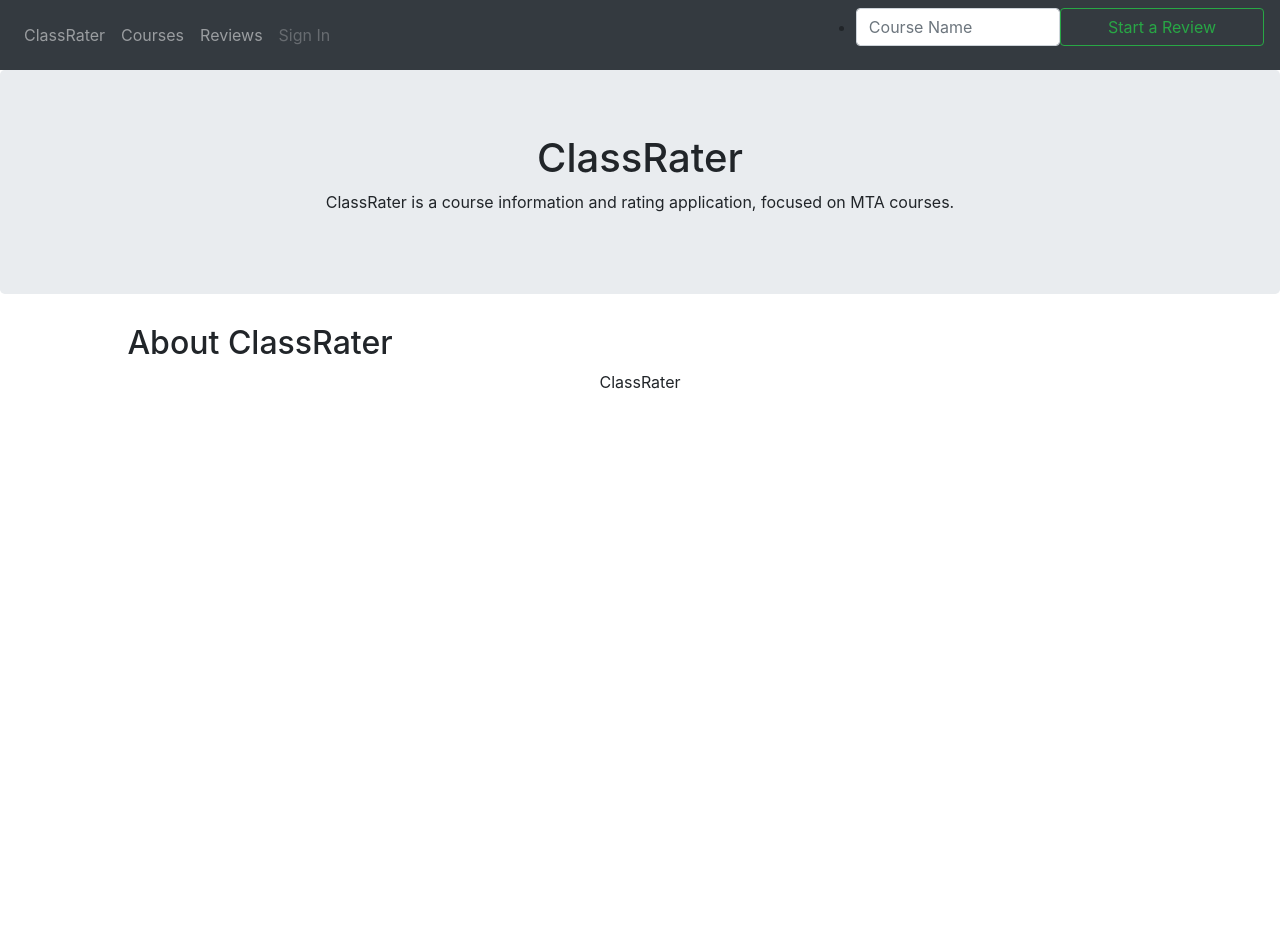
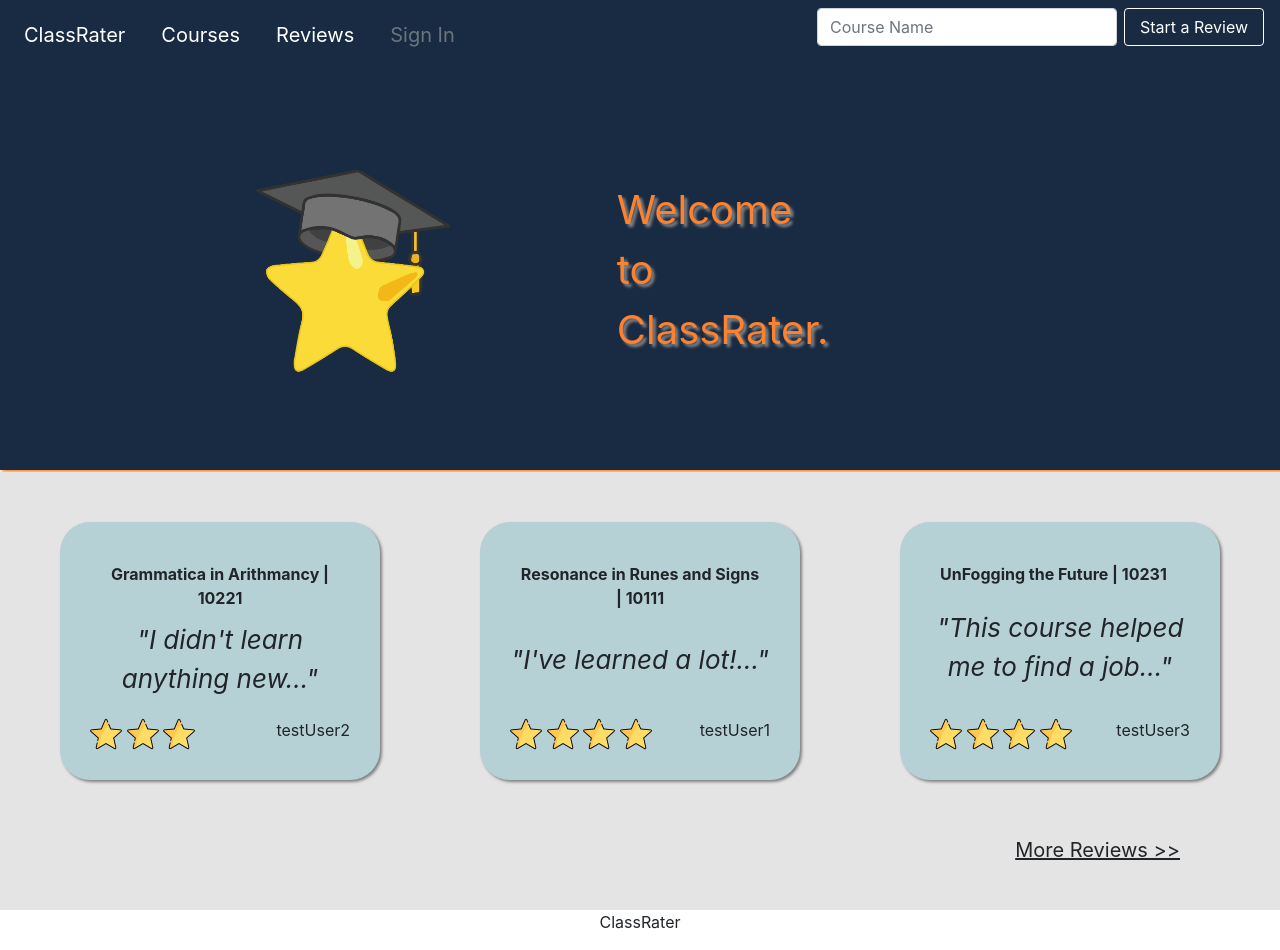
Before and after one commit to beyond-io/ClassRater, a Django app: page / in a window 1280 px wide. Before the commit the page ends 800 px from the top, so only its background shows below. Run offline with Django 3.2, Linux system fonts and the light colour scheme; data comes from the database, SQL or seed files in the repository; some libraries are stand-ins or nearby versions.

Commit message:
Added Landing Page
- Added landing page that displayed the last three reviews
- Added single_preview template for displayed review in the landing page
- Modified views.py to get the last three reviews (by date) and send it
  to the page
- Upadted app_layout css (navigation bar)

```diff
--- /dev/null
+++ b/homepage/static/css/app_layout.css
@@ -0,0 +1,22 @@
+.navbar {
+	background-color: #182B43;
+}
+
+.nav-link {
+	color: white;
+	font-size: 20px;
+	margin-right: 20px;
+}
+
+.review-btn {
+	color: white;
+    border: 1px solid white;
+    margin-left: 7px;
+    width: 140px;
+}
+
+.course-search {
+	width: 300px;
+}
+
+li { list-style: none }
--- /dev/null
+++ b/homepage/static/css/landing.css
@@ -0,0 +1,96 @@
+img.logo {
+	width: 260px;
+	height: 260px;
+	margin: 70px !important;
+}
+
+.page-container {
+	justify-content: center;
+	display: flex;
+	flex-direction: column;
+	padding: 0 !important;
+}
+
+.top-container {
+	background-color: #182B43;
+	color: #FE812D;
+	display: flex;
+	flex-direction: column;
+	flex-grow: 1;
+	align-items: center;
+	box-shadow: 2px 2px 3px #FE812D;
+}
+
+.top-content {
+	display: flex;
+	flex-direction: row;
+}
+
+.top-title{
+	display: flex;
+	flex-direction: column;
+	align-self: center;
+	text-shadow: 3px 3px 3px #888888;
+	width: 30%;
+    text-align: left;
+    padding: 70px;
+    font-size: 40px;
+}
+
+.bottom-container {
+	margin-top: 2px !important;
+	display: flex;
+	flex-direction: column;
+	background-color: #e4e4e4;
+}
+
+.reviews-container {
+	display: flex;
+	flex-direction: row;
+	justify-content: space-around;
+}
+
+.preview-box {
+	border-radius: 30px;
+	background-color: #B6D1D5;
+	margin: 50px;
+	flex-direction: column;
+	padding: 30px;
+	display: flex;
+	width: 25%;
+	justify-content: space-between;
+	box-shadow: 2px 2px 3px gray;
+}
+
+.course-name {
+	font-weight: bold;
+	margin: 10px;
+	align-self: flex-start;
+}
+
+.review-content {
+	display: flex;
+	font-weight: normal !important;
+	font-size: 26px;
+	flex-direction: column;
+	margin-bottom: 20px;
+	font-style: italic;
+}
+
+.review-bottom {
+	display: flex;
+	flex-direction: row;
+	justify-content: space-between;
+}
+
+.more-reviews {
+	align-self: flex-end;
+	margin: 5px 100px 45px 30px;
+    text-decoration: underline;
+    font-size: 20px;
+    cursor: pointer;
+}
+
+.user{
+	font-size: 16px;
+}
--- a/homepage/templates/homepage/app_layout.html
+++ b/homepage/templates/homepage/app_layout.html
@@ -5,25 +6,26 @@
     <meta charset="utf-8">
     <meta name="viewport" content="width=device-width, initial-scale=1">
     <link rel="stylesheet" href="https://maxcdn.bootstrapcdn.com/bootstrap/4.5.2/css/bootstrap.min.css">
+    <link rel="stylesheet" href="{% static 'css/app_layout.css' %}">
     <script src="https://ajax.googleapis.com/ajax/libs/jquery/3.5.1/jquery.min.js"></script>
     <script src="https://cdnjs.cloudflare.com/ajax/libs/popper.js/1.16.0/umd/popper.min.js"></script>
     <script src="https://maxcdn.bootstrapcdn.com/bootstrap/4.5.2/js/bootstrap.min.js"></script>
     <style type="text/css">
     .author, .eom { color: grey }
+
     </style>
 </head>
 <body>
 
 
-
-<nav class="navbar navbar-expand-sm bg-dark navbar-dark">
+<nav class="navbar navbar-expand-sm">
     <button class="navbar-toggler" type="button" data-toggle="collapse" data-target="#collapsibleNavbar">
         <span class="navbar-toggler-icon"></span>
     </button>
     <div class="collapse navbar-collapse" id="collapsibleNavbar">
         <ul class="navbar-nav">
             <li class="nav-item">
-        <a class="nav-link" href="/" style="font-size:16px">ClassRater</a>
+                <a class="nav-link" href="/">ClassRater</a>
             </li>
             <li class="nav-item">
                 <a class="nav-link" href="/courses">Courses</a>
@@ -38,10 +40,12 @@
         <ul class="nav-item ml-auto">
             <li>
                 <form class="d-flex" method=GET
-            action={% url 'add_review_search' %}>
+                      action={% url
+                'add_review_search' %}>
                 {% csrf_token %}
-            <input class="form-control me-2" type="search" placeholder="Course Name" aria-label="Search" name="course">
-            <button class="btn btn-outline-success btn-block" type="submit">Start a Review</button>
+                <input class="form-control me-2 course-search" type="search" placeholder="Course Name"
+                       aria-label="Search" name="course">
+                <button class="btn review-btn btn-block" type="submit">Start a Review</button>
                 </form>
             </li>
         </ul>
--- a/homepage/templates/homepage/landing/landing.html
+++ b/homepage/templates/homepage/landing/landing.html
@@ -1,27 +1,33 @@
+{% extends 'homepage/app_layout.html' %}
+{% load static %}
+{% block content %}
 <!DOCTYPE html>
 <html lang="en">
 <head>
-  <title>ClassRater</title>
+    <title>ClassRater</title>
+    <link rel="stylesheet" href="{% static 'css/landing.css' %}">
 </head>
 
 <body>
-{% extends 'homepage/app_layout.html' %}
-{% block content %}
-
-<div class="jumbotron text-center" style="margin-bottom:0">
-  <h1>ClassRater</h1>
-  <p>ClassRater is a course information and rating application, focused on MTA courses.</p>
+<div class="page-container">
+    <div class="top-container">
+        <div class="top-content">
+            <img class="logo" src="{% static 'icons/small-logo.png' %}">
+            <div class="top-title">
+                <div>Welcome to ClassRater.</div>
+            </div>
+        </div>
+    </div>
+    <div class="bottom-container" style="margin-top:30px">
+        <div class="reviews-container">
+            {% for review in reviews %}
+            {% include './single_preview.html' with review=review %}
+            {% endfor %}
+        </div>
+        <div onclick="location.href='{% url 'reviews' %}'" class="more-reviews">
+            More Reviews >>
+        </div>
+    </div>
 </div>
-
-<div class="container" style="margin-top:30px">
-  <div class="row">
-    <div class="col-sm-4">
-      <h2>About ClassRater</h2>
-    </div>
-    <div class="col-sm-8">
-    </div>
-  </div>
-</div>
-
 {% endblock %}
 </body>
--- /dev/null
+++ b/homepage/templates/homepage/landing/single_preview.html
@@ -0,0 +1,26 @@
+{% load static %}
+<html>
+<head>
+    <title>Class Rater Reviews</title>
+    <link rel="stylesheet" type="text/css" href="{% static 'css/reviews.css' %}">
+</head>
+<body>
+<div class="preview-box">
+    <div class="course-name">
+        {{review.course.name}} | {{review.course.course_id}}
+    </div>
+    <div class="review-content">
+        "{{review.content|truncatechars:60}}..."
+    </div>
+    <div class="review-bottom">
+        <div>
+            {% for i in " "|rjust:review.rate|make_list %}
+            <img src="{% static 'icons/star.png' %}">
+            {% endfor %}
+        </div>
+        <div class="user">
+            {{review.user}}
+        </div>
+    </div>
+</div>
+</body>
--- a/homepage/views.py
+++ b/homepage/views.py
@@ -9,7 +9,10 @@ def app_layout(request):
 
 
 def landing(request):
-    return render(request, 'homepage/landing/landing.html')
+    last_reviews = Review.objects.all().order_by('-date')
+    if len(last_reviews) > 3:
+        last_reviews = last_reviews[:3]
+    return render(request, 'homepage/landing/landing.html', {'reviews': last_reviews})
 
 
 def courses(request):
```
Also changed, not shown: other parts of homepage/templates/homepage/app_layout.html (+1 -0 lines). Lines whose indentation alone changed are shown as unchanged.
